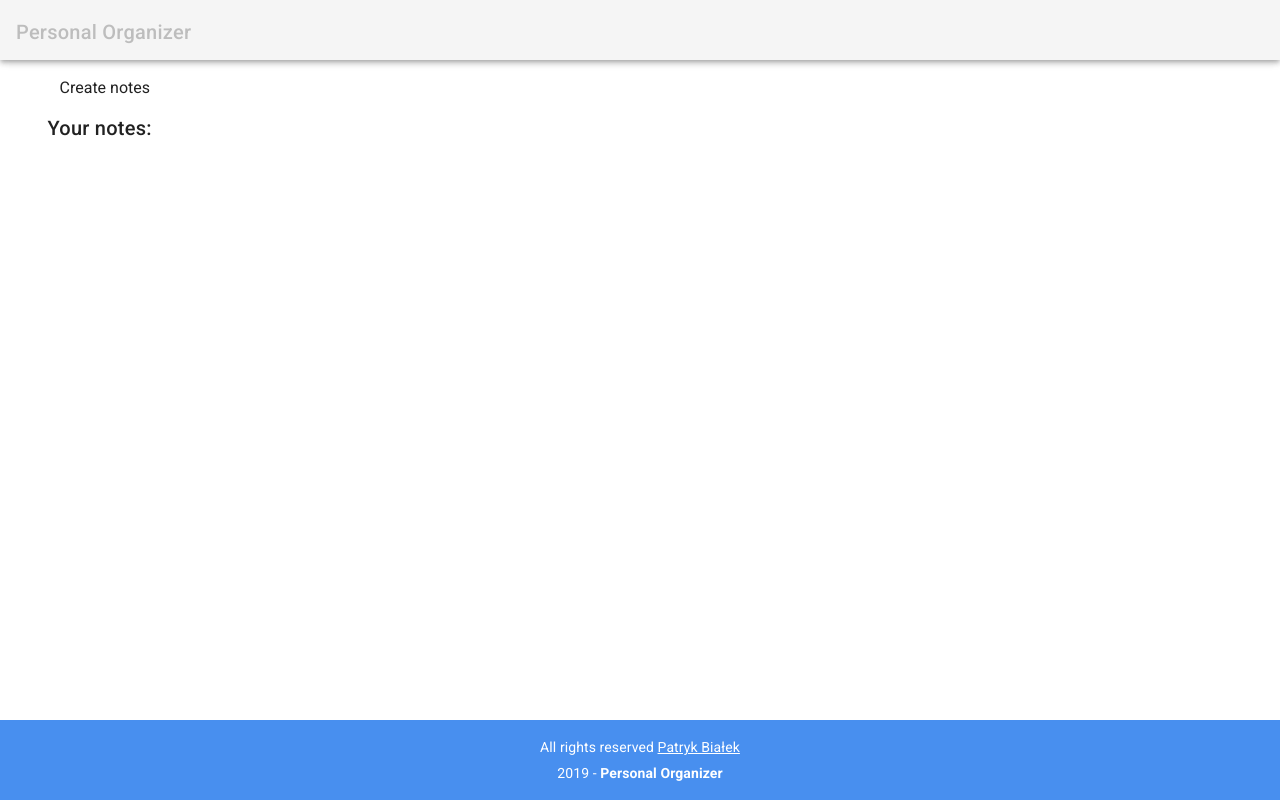
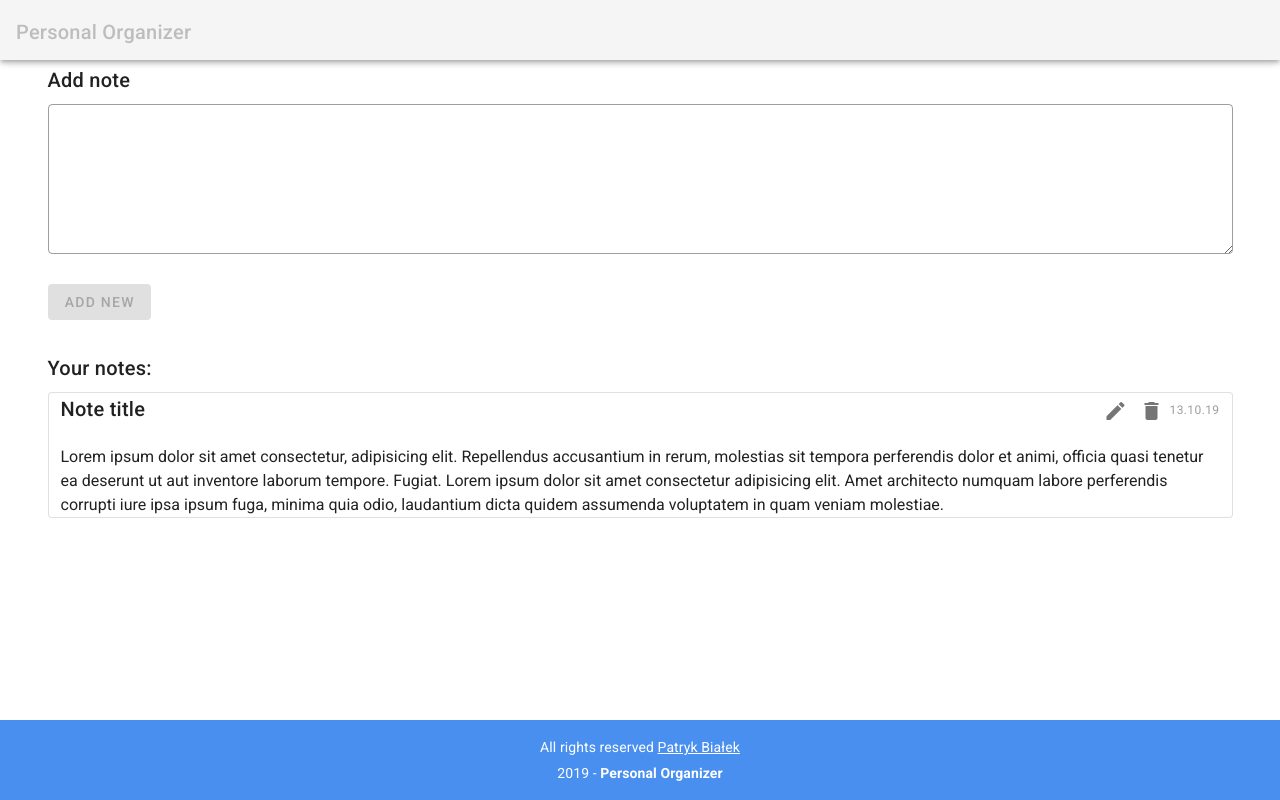
Before and after one commit to PatrickBialek/017_Personal-organizer-vue, a Vue app: page /notes in a window 1280 px wide. Built offline with nearby package versions, Linux system fonts and the light colour scheme; no server answers; the database is empty; sample sign-in values are in the browser's storage.

Commit message:
working on adding notes area

```diff
--- a/src/views/notes/notes.vue
+++ b/src/views/notes/notes.vue
@@ -1,10 +1,25 @@
 <template>
   <v-container class="notes">
     <v-layout column>
-      <v-row class="pa-3">Create notes</v-row>
+      <v-row class="mb-5">
+        <h2 class="mb-2 title">Add note</h2>
+        <v-card class="pa-0" flat width="100%">
+          <v-form>
+            <v-textarea outlined :rules="validationRules.note"></v-textarea>
+            <p class="error-message mb-0 mt-4 red--text" v-if="error">{{ error }}</p>
+            <v-btn
+              class="primary"
+              @click="addNote"
+              :disabled="!valid"
+              :loading="loading"
+              flat
+            >Add new</v-btn>
+          </v-form>
+        </v-card>
+      </v-row>
       <v-row>
-        <h2 class="mb-3 title">Your notes:</h2>
-        <v-card v-if="userNotes" class="pa-3" flat width="100%" outlined>
+        <h2 class="mb-2 title">Your notes:</h2>
+        <v-card class="pa-3" flat width="100%" outlined>
           <v-layout column wrap>
             <v-row class="mx-0 mb-1">
               <div class="notes__title">
@@ -38,10 +53,19 @@ import firebase from "firebase";
 export default {
   name: "Notes",
   data() {
-    return {};
+    return {
+      userNotes: null,
+      error: "",
+      loading: false,
+      valid: false,
+      validationRules: {
+        note: [v => !!v || "You cannot add a empty note"]
+      }
+    };
   },
+
   computed: {
-    userNotes() {
+    /*userNotes() {
       const userID = this.$store.getters.getUserID;
 
       db.collection("notes")
@@ -51,7 +75,10 @@ export default {
             console.log(change);
           });
         });
-    }
+    }*/
+  },
+  methods: {
+    addNote() {}
   }
 };
 </script>
```
